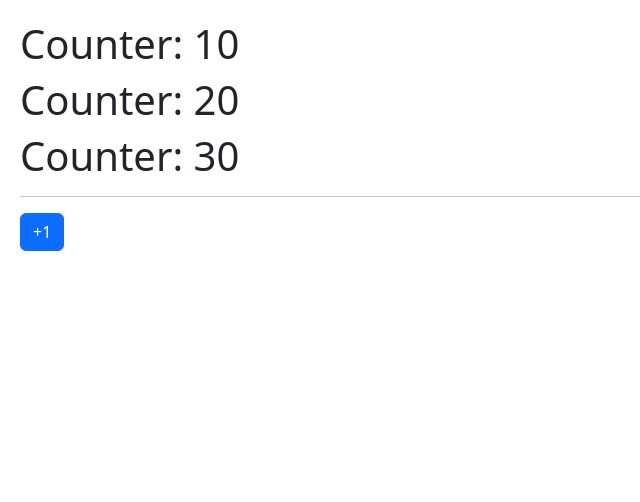
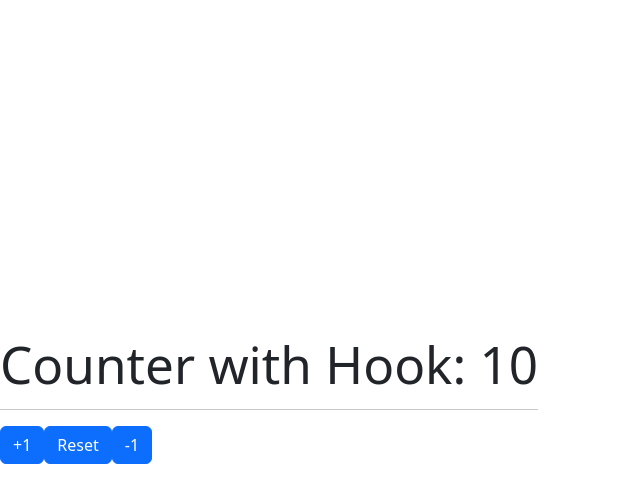
Before and after one commit to carlosantonio98/05-hook-app, a React (Vite) app: page / in a window 1280 px wide. Shown: the top 502 px of the page, without its empty margins (0-640 px from the left). Built offline with nearby package versions, Linux system fonts and the light colour scheme.

Commit message:
Create a counter with customHook

```diff
--- /dev/null
+++ b/src/01-useState/CounterWithCustormHook.jsx
@@ -0,0 +1,18 @@
+import React from 'react'
+import { useCounter } from '../hooks/useCounter'
+
+export const CounterWithCustormHook = () => {
+
+    const { counter, increment,  decrement, reset } = useCounter();
+
+    return (
+        <>
+            <h1>Counter with Hook: { counter }</h1>
+            <hr />
+
+            <button onClick={ () => increment(2) } className='btn btn-primary'>+1</button>
+            <button onClick={ reset } className='btn btn-primary'>Reset</button>
+            <button onClick={ () => decrement(2) } className='btn btn-primary'>-1</button>
+        </>
+    );
+}
--- /dev/null
+++ b/src/hooks/useCounter.js
@@ -0,0 +1,29 @@
+import { useState } from 'react';
+
+// Este contador sirve para contar los productos en un carrito de compras y es reutilizable ya que podremos usarlo en cualquier lugar donde queramos un contador
+export const useCounter = ( initialValue = 10 ) => {
+
+    const [counter, setCounter] = useState( initialValue );
+
+    const increment = ( value = 1 ) => {
+        setCounter( counter + value );
+    }
+
+    const decrement = ( value = 1) => {
+        if ( counter === 0 ) return;
+
+        setCounter( counter - value );
+    }
+
+    const reset = () => {
+        setCounter( initialValue );
+    }
+
+    return {
+        counter,
+        increment,
+        decrement,
+        reset
+    };
+
+}
--- a/src/index.css
+++ b/src/index.css
@@ -1,7 +1,70 @@
+:root {
+  font-family: Inter, Avenir, Helvetica, Arial, sans-serif;
+  font-size: 16px;
+  line-height: 24px;
+  font-weight: 400;
+
+  color-scheme: light dark;
+  color: rgba(255, 255, 255, 0.87);
+  background-color: #242424;
+
+  font-synthesis: none;
+  text-rendering: optimizeLegibility;
+  -webkit-font-smoothing: antialiased;
+  -moz-osx-font-smoothing: grayscale;
+  -webkit-text-size-adjust: 100%;
+}
+
+a {
+  font-weight: 500;
+  color: #646cff;
+  text-decoration: inherit;
+}
+a:hover {
+  color: #535bf2;
+}
+
 body {
-    padding: 20px;
+  margin: 0;
+  display: flex;
+  place-items: center;
+  min-width: 320px;
+  min-height: 100vh;
+}
+
+h1 {
+  font-size: 3.2em;
+  line-height: 1.1;
 }
 
 button {
-    margin-right: 10px;
+  border-radius: 8px;
+  border: 1px solid transparent;
+  padding: 0.6em 1.2em;
+  font-size: 1em;
+  font-weight: 500;
+  font-family: inherit;
+  background-color: #1a1a1a;
+  cursor: pointer;
+  transition: border-color 0.25s;
 }
+button:hover {
+  border-color: #646cff;
+}
+button:focus,
+button:focus-visible {
+  outline: 4px auto -webkit-focus-ring-color;
+}
+
+@media (prefers-color-scheme: light) {
+  :root {
+    color: #213547;
+    background-color: #ffffff;
+  }
+  a:hover {
+    color: #747bff;
+  }
+  button {
+    background-color: #f9f9f9;
+  }
+}
--- a/src/main.jsx
+++ b/src/main.jsx
@@ -1,12 +1,14 @@
 import React from 'react'
 import ReactDOM from 'react-dom/client'
-import { HooksApp } from './HooksApp';
-import { CounterApp } from "./01-useState/CounterApp";
+/* import { HooksApp } from './HooksApp';
+import { CounterApp } from "./01-useState/CounterApp"; */
+
+import { CounterWithCustormHook } from './01-useState/CounterWithCustormHook';
 
 import './index.css'
 
 ReactDOM.createRoot(document.getElementById('root')).render(
   <React.StrictMode>
-    <CounterApp />
+    <CounterWithCustormHook />
   </React.StrictMode>
 )
```
